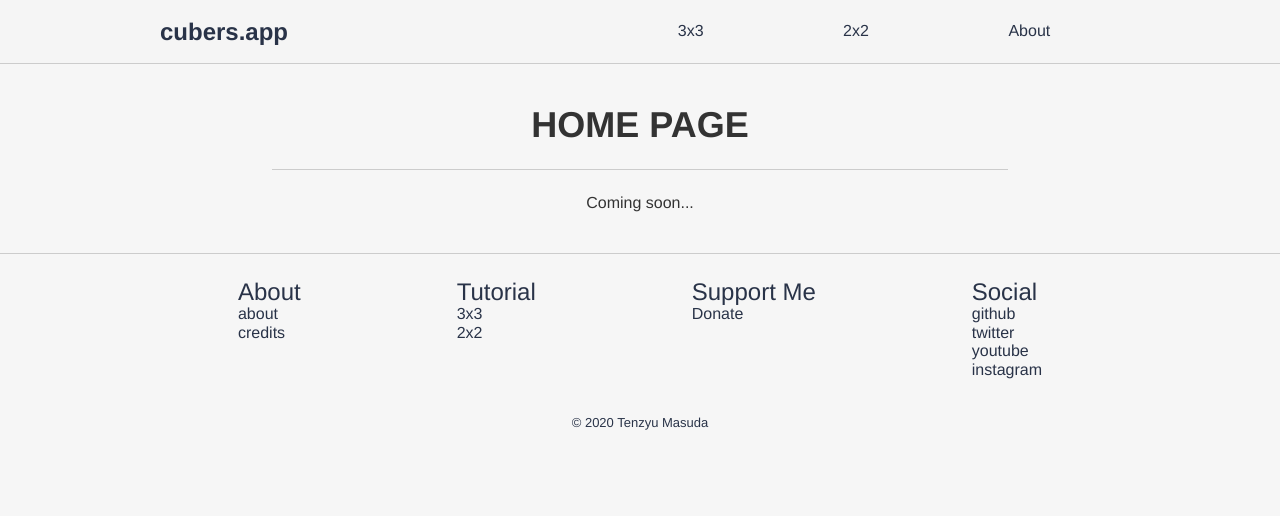
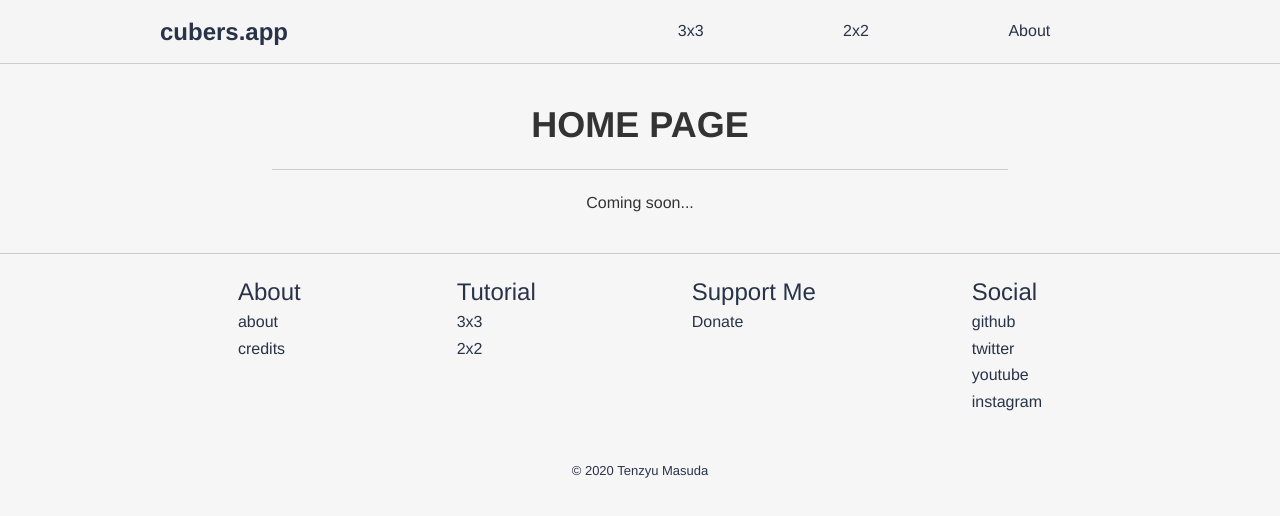
Before and after one commit to tenzyu/cubers-app, a React (Create React App) app: page /2x2 in a window 1280 px wide. Shown: the top 516 px of the page. Built offline with nearby package versions, Linux system fonts and the light colour scheme; a web font is replaced by a local one.

Commit message:
minor fix for tapable

```diff
--- a/src/styles/footer.module.css
+++ b/src/styles/footer.module.css
@@ -21,11 +21,12 @@ footer {
 }
 
 .item {
-  margin-bottom: var(--mb-3);
+  margin-bottom: var(--mb-4);
 }
 
 .title {
   font-size: var(--h2-font-size);
+  margin-bottom: var(--mb-1);
   text-align: left;
 }
 
@@ -35,6 +36,10 @@ footer {
   margin: 0;
   padding: 0;
   text-align: left;
+}
+
+.links li {
+  margin-bottom: var(--mb-1);
 }
 
 .copyright {
```
